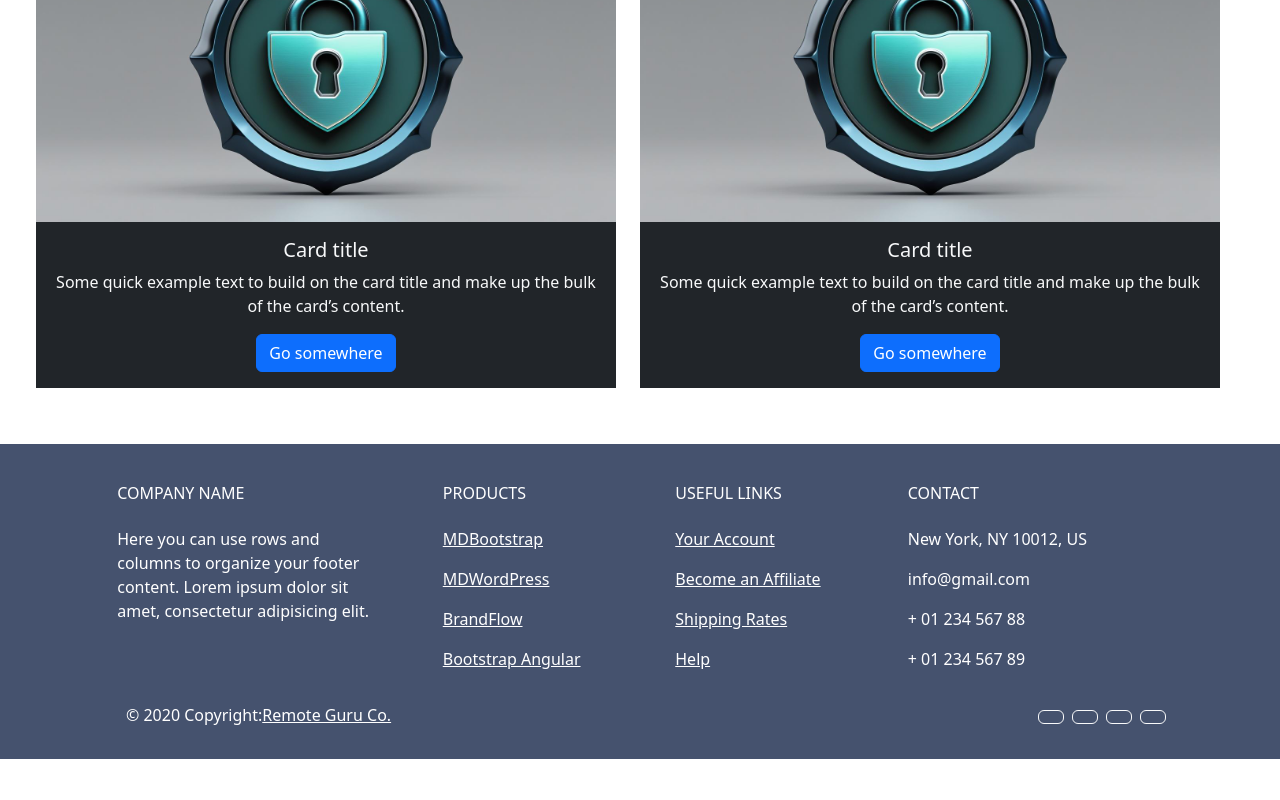
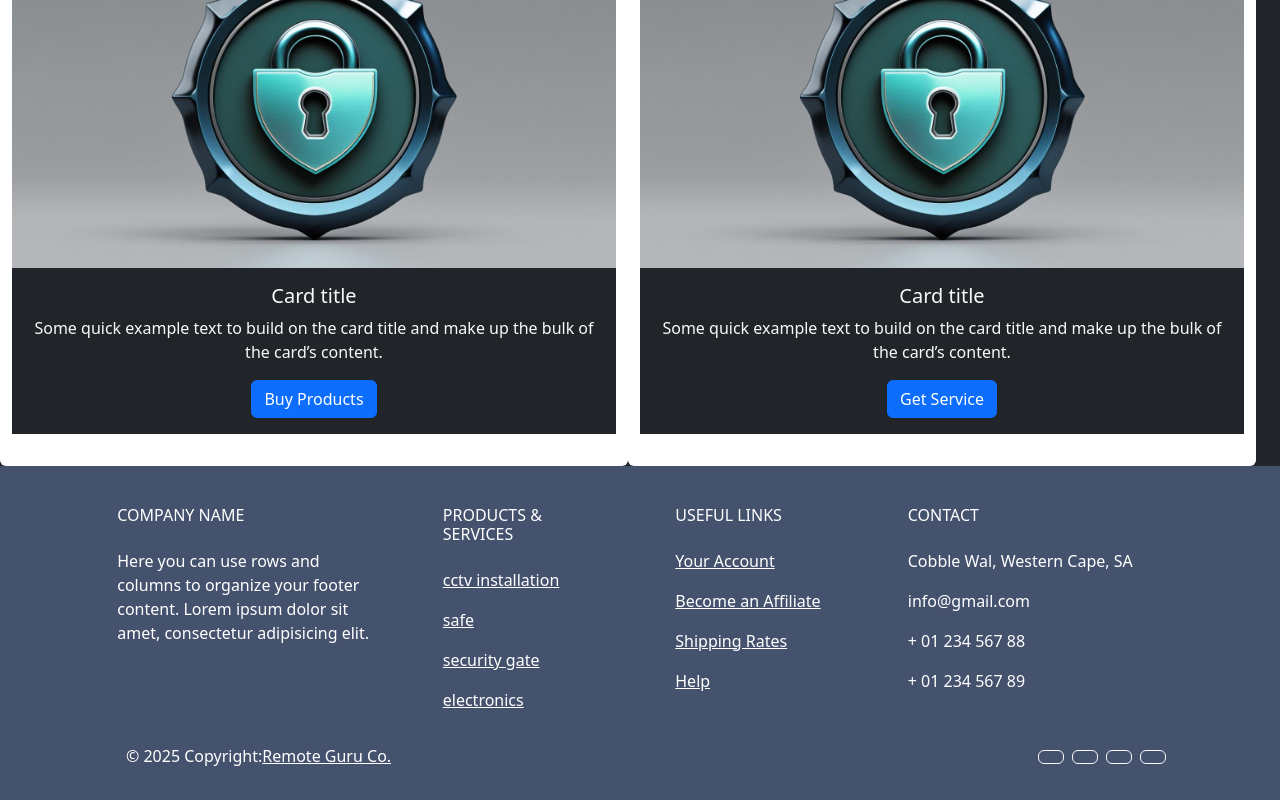
Before and after one commit to CourageGanyiwa/remoteguru_frontend, a React (Vite) app: page / in a window 1280 px wide. Shown: the part 1535-2335 px from the top of the page. Before the commit the page ends 2294 px from the top, so only its background shows below. Built offline with nearby package versions, Linux system fonts and the light colour scheme.

Commit message:
latest changes

```diff
--- a/index.html
+++ b/index.html
@@ -4,10 +4,11 @@
     <meta charset="UTF-8" />
     <link rel="icon" type="image/svg+xml" href="/vite.svg" />
     <meta name="viewport" content="width=device-width, initial-scale=1.0" />
-    <title>Vite + React</title>
+    <title>Remote Guru</title>
   </head>
+  <script></script>
   <body class="bg-dark text-warning">
-    <div id="root" style=""></div>
+    <div id="root"></div>
     <script type="module" src="/src/main.jsx"></script>
   </body>
 </html>
--- a/package.json
+++ b/package.json
@@ -10,6 +10,7 @@
     "preview": "vite preview"
   },
   "dependencies": {
+    "@popperjs/core": "^2.11.8",
     "bootstrap": "^5.3.7",
     "react": "^19.1.0",
     "react-dom": "^19.1.0"
--- a/src/App.css
+++ b/src/App.css
@@ -40,3 +40,7 @@
 .read-the-docs {
   color: #888;
 }
+
+a {
+  text-decoration: none;
+}
--- a/src/App.jsx
+++ b/src/App.jsx
@@ -64,6 +64,7 @@ function App() {
           </p>
           <button className="btn btn-lg btn-primary rounded">Read More</button>
         </div>
+        <div></div>
       </section>
     </>
   );
--- a/src/components/Footer.jsx
+++ b/src/components/Footer.jsx
@@ -22,19 +22,19 @@ export default function Footer() {
               <hr className="w-100 clearfix d-md-none" />
               <div className="col-md-2 col-lg-2 col-xl-2 mx-auto mt-3">
                 <h6 className="text-uppercase mb-4 font-weight-bold">
-                  Products
+                  Products & Services
                 </h6>
                 <p>
-                  <a className="text-white">MDBootstrap</a>
+                  <a className="text-white">cctv installation</a>
                 </p>
                 <p>
-                  <a className="text-white">MDWordPress</a>
+                  <a className="text-white">safe</a>
                 </p>
                 <p>
-                  <a className="text-white">BrandFlow</a>
+                  <a className="text-white">security gate</a>
                 </p>
                 <p>
-                  <a className="text-white">Bootstrap Angular</a>
+                  <a className="text-white">electronics</a>
                 </p>
               </div>
 
@@ -64,7 +64,8 @@ export default function Footer() {
                   Contact
                 </h6>
                 <p>
-                  <i className="fas fa-home mr-3"></i> New York, NY 10012, US
+                  <i className="fas fa-home mr-3"></i>Cobble Wal, Western Cape,
+                  SA
                 </p>
                 <p>
                   <i className="fas fa-envelope mr-3"></i> info@gmail.com
@@ -83,7 +84,7 @@ export default function Footer() {
             <div className="row d-flex align-items-center">
               <div className="col-md-7 col-lg-8 text-center text-md-start">
                 <div className="p-3">
-                  © 2020 Copyright:
+                  © 2025 Copyright:
                   <a className="text-white" href="https://mdbootstrap.com/">
                     Remote Guru Co.
                   </a>
--- a/src/components/ProductList.jsx
+++ b/src/components/ProductList.jsx
@@ -1,33 +1,26 @@
 // Example: src/components/ProductList.js
 
 import React, { useEffect, useState } from "react";
+import "bootstrap/dist/js/bootstrap.bundle.min.js";
 import pic2 from "../assets/3D security verification icon isolated on transparent background (1).jpg";
 
 function ProductList() {
   const [products, setProducts] = useState([]);
 
-  // useEffect(() => {
-  //   fetch("http://127.0.0.1:8000/api/products/")
-  //     .then((response) => response.json())
-  //     .then((data) => setProducts(data))
-  //     .catch((error) => console.error("Error fetching products:", error));
-  // }, []);
-
   return (
     <div>
-      <section className="bg-white p-4">
-        <h2 className="mb-4 text-dark">Products and Services</h2>
+      <h2 className="mt-4 p-4 text-light">Products and Services</h2>
       <div className="container-fluid row d-flex justify-content-evenly align-items-center flex-wrap">
         <div className="card col-md-6 col-12 text-light border-0">
-            <img src={pic2} className="card-img-top" />
+          <img src={pic2} className="card-img-top w-100" />
           <div className="card-body bg-dark ">
             <h5 className="card-title">Card title</h5>
             <p className="card-text">
-                Some quick example text to build on the card title and make up
-                the bulk of the card’s content.
+              Some quick example text to build on the card title and make up the
+              bulk of the card’s content.
             </p>
             <a href="#" className="btn btn-primary">
-                Go somewhere
+              Buy Products
             </a>
           </div>
         </div>
@@ -36,16 +29,15 @@ function ProductList() {
           <div className="card-body bg-dark ">
             <h5 className="card-title">Card title</h5>
             <p className="card-text">
-                Some quick example text to build on the card title and make up
-                the bulk of the card’s content.
+              Some quick example text to build on the card title and make up the
+              bulk of the card’s content.
             </p>
             <a href="#" className="btn btn-primary">
-                Go somewhere
+              Get Service
             </a>
           </div>
         </div>
       </div>
-      </section>
     </div>
   );
 }
--- a/src/main.jsx
+++ b/src/main.jsx
@@ -4,6 +4,8 @@ import "./index.css";
 import App from "./App.jsx";
 import ProductList from "./components/ProductList.jsx";
 import "bootstrap/dist/css/bootstrap.min.css";
+// import { Popover, OverlayTrigger, Button } from "react-bootstrap";
+//import "";
 import Header from "./components/Header.jsx";
 import Footer from "./components/Footer.jsx";
 
```
Also changed, not shown: 1 other file (tests, documents, lock files or other folders). Lines whose indentation alone changed are shown as unchanged.
